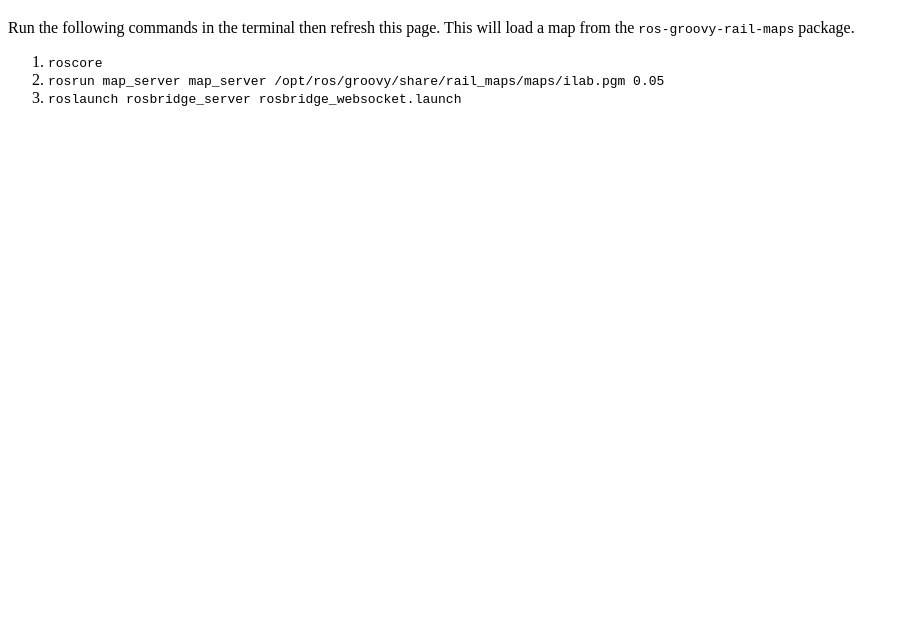
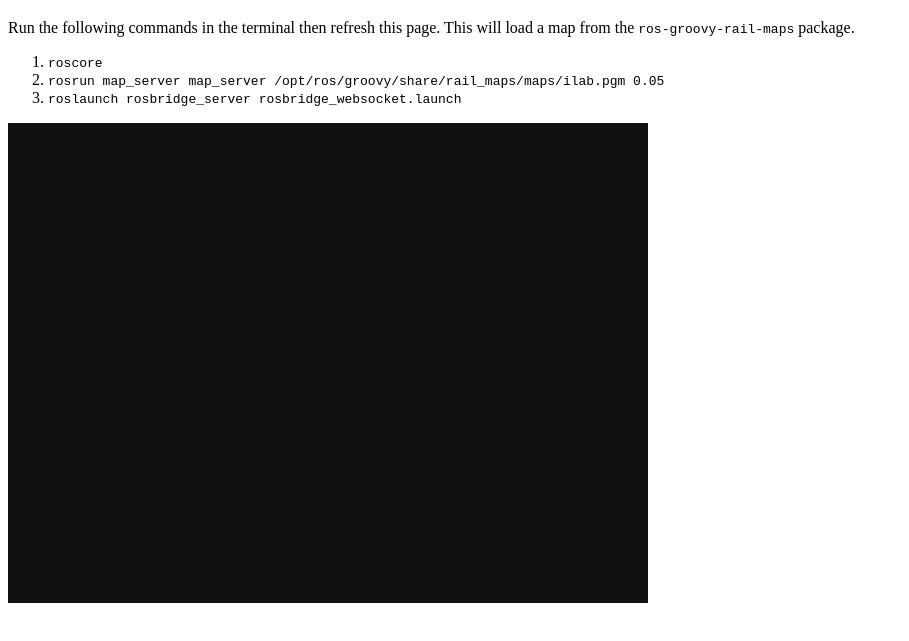
Before and after one commit to RobotWebTools/ros2djs, a plain HTML site: page examples/map.html in a window 1280 px wide. Shown: the part 61-702 px from the top of the page, without its empty margins (0-909 px from the left). Drawn offline with Linux system fonts and the light colour scheme.

Commit message:
example updated to use new client

```diff
--- a/examples/map.html
+++ b/examples/map.html
@@ -17,25 +17,17 @@
       url : 'ws://localhost:9090'
     });
 
-    // Setup a listener for the map data.
-    var mapListener = new ROSLIB.Topic({
+    // Create the main viewer.
+    var viewer = new ROS2D.Viewer({
+      divID : 'map',
+      width : 640,
+      height : 480
+    });
+
+    // Setup the map client.
+    var gridClient = new ROS2D.OccupancyGridClient({
       ros : ros,
-      name : '/map',
-      messageType : 'nav_msgs/OccupancyGrid'
-    });
-    mapListener.subscribe(function(msg) {
-      var occupancyGrid = new ROS2D.OccupancyGrid({
-        message : msg
-      });
-
-      // Create the main viewer.
-      var viewer = new ROS2D.Viewer({
-        divID : 'map',
-        width : occupancyGrid.width,
-        height : occupancyGrid.height
-      });
-
-      viewer.addObject(occupancyGrid.object);
+      rootObject : viewer.scene
     });
   }
 </script>
@@ -49,13 +41,10 @@
     package.
   </p>
   <ol>
-    <li><tt>roscore</tt>
-    </li>
+    <li><tt>roscore</tt></li>
     <li><tt>rosrun map_server map_server /opt/ros/groovy/share/rail_maps/maps/ilab.pgm
-        0.05</tt>
-    </li>
-    <li><tt>roslaunch rosbridge_server rosbridge_websocket.launch</tt>
-    </li>
+        0.05</tt></li>
+    <li><tt>roslaunch rosbridge_server rosbridge_websocket.launch</tt></li>
   </ol>
   <div id="map"></div>
 </body>
```
